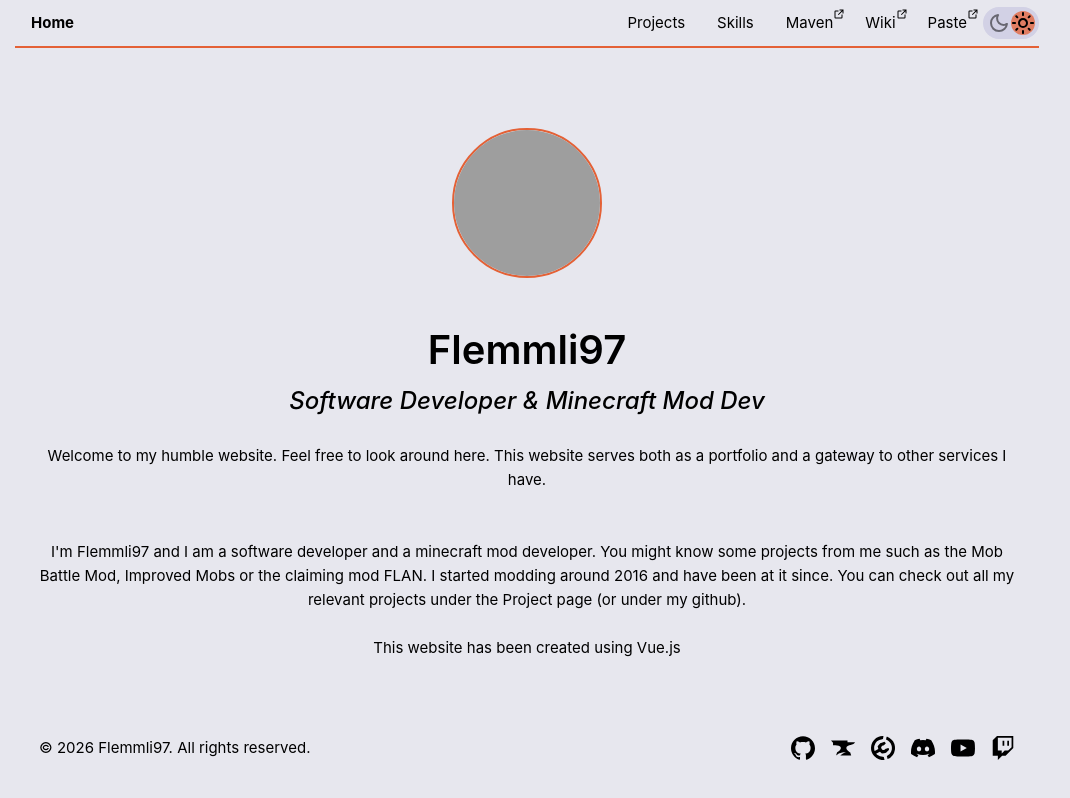
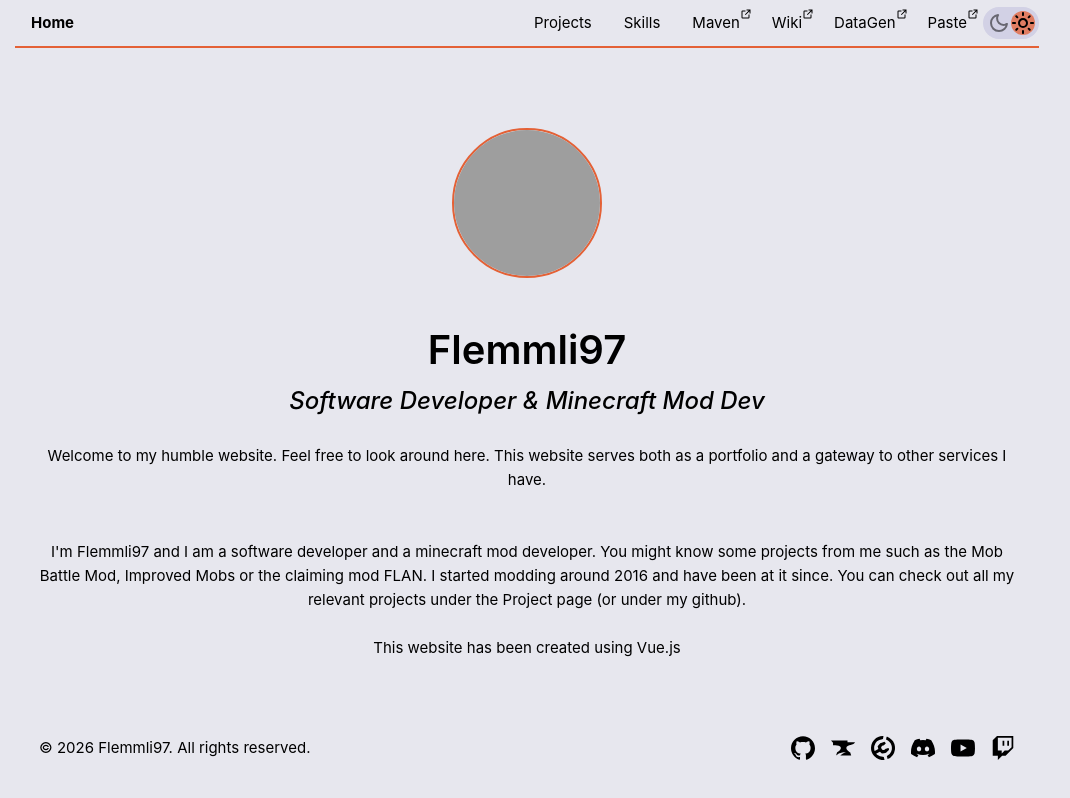
Before and after one commit to Flemmli97/Portfolio, a Vue app: page / in a window 1280 px wide. Shown: the whole page, without its empty margins (113-1183 px from the left). Built offline with nearby package versions, Linux system fonts and the light colour scheme; grey boxes are pictures that could not be loaded.

Commit message:
add datagen url

```diff
--- a/src/components/ui/NavBar.vue
+++ b/src/components/ui/NavBar.vue
@@ -31,6 +31,10 @@ const additionalRoutes: Route[] = [
   {
     name: 'Wiki',
     url: 'https://wiki.blazing-coop.net',
+  },
+  {
+    name: 'DataGen',
+    url: 'https://misode.blazing-coop.net',
   },
   {
     name: 'Paste',
```
